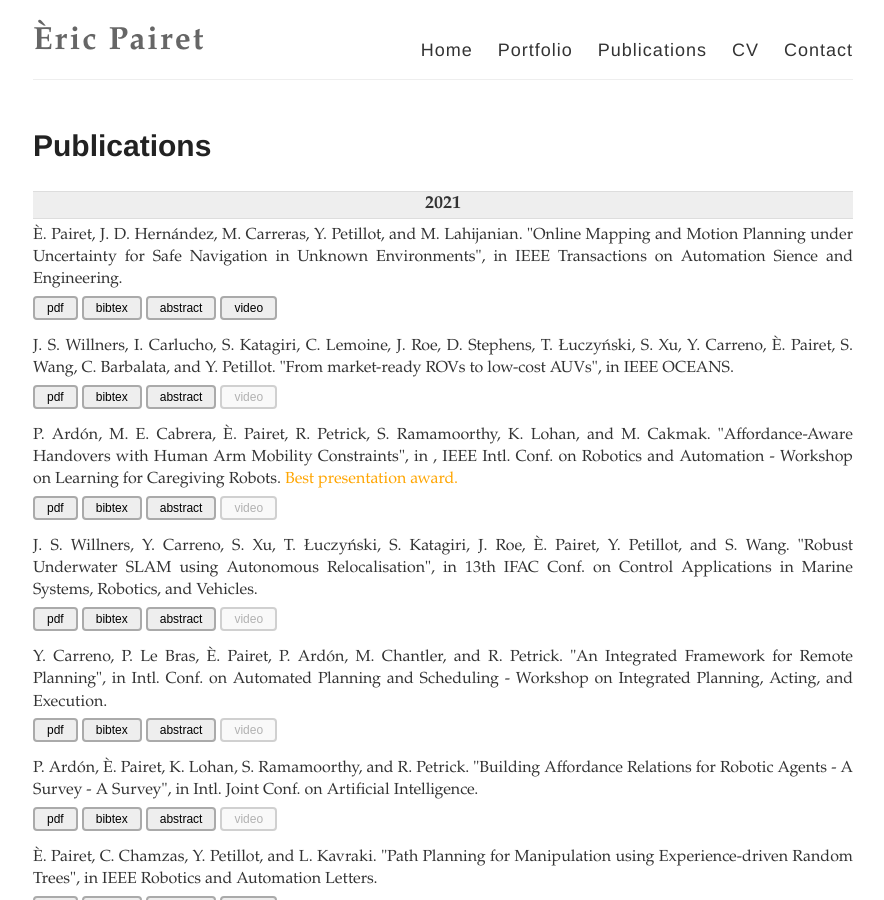
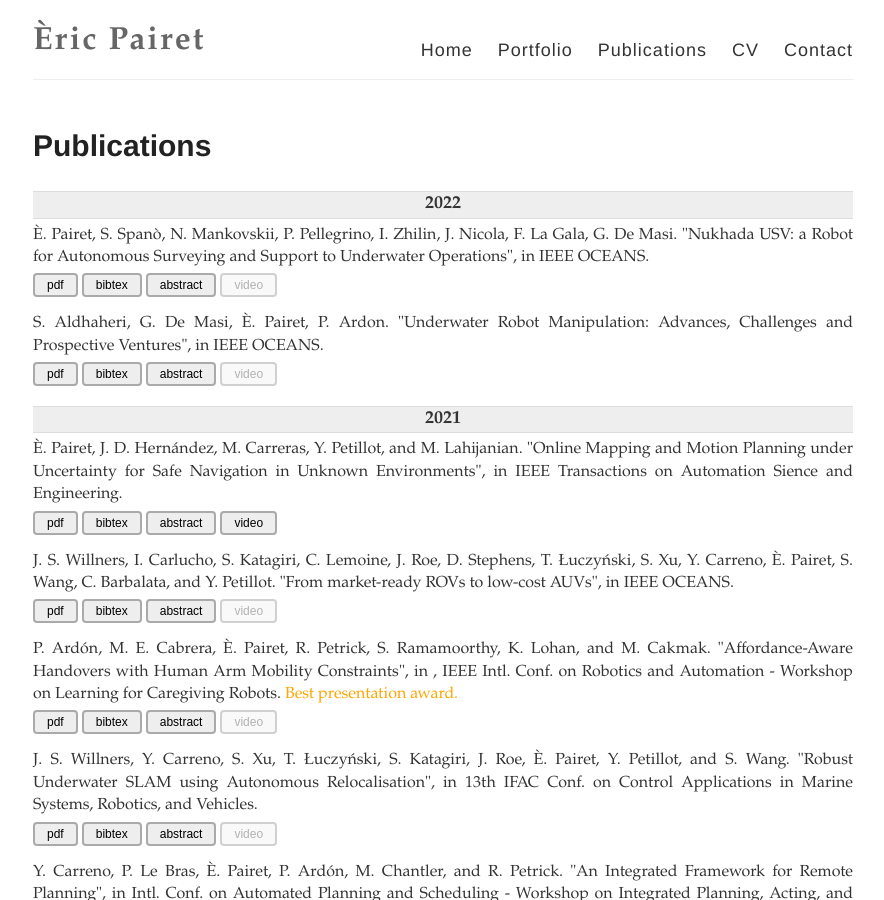
Before and after one commit to ericpairet/ericpairet.github.io, a Jekyll site: the page built from publications.md, in a window 1280 px wide and 900 px high. Shown: the whole window, without its empty margins (197-1081 px from the left). Built offline with Jekyll 4.4.1, drawn with Linux system fonts in a browser that asks for light colours.

Commit message:
update 2022 publications

```diff
--- /dev/null
+++ b/_data/2022.yaml
@@ -0,0 +1,11 @@
+- name: È. Pairet, S. Spanò, N. Mankovskii, P. Pellegrino, I. Zhilin, J. Nicola, F. La Gala, G. De Masi. "Nukhada USV&#58; a Robot for Autonomous Surveying and Support to Underwater Operations", in IEEE OCEANS.
+  pdf: 22pairet2022nukhada.pdf
+  bibtex: 22pairet2022nukhada.txt
+  abstract: 22pairet2022nukhada_abstract.txt
+  youtube:
+
+- name: S. Aldhaheri, G. De Masi, È. Pairet, P. Ardon. "Underwater Robot Manipulation&#58; Advances, Challenges and Prospective Ventures", in IEEE OCEANS.
+  pdf: 22aldhaheri2022underwater.pdf
+  bibtex: 22aldhaheri2022underwater.txt
+  abstract: 22aldhaheri2022underwater_abstract.txt
+  youtube:
--- a/publications.md
+++ b/publications.md
@@ -5,6 +5,11 @@ permalink: /publications/
 ---
 
 <h1>Publications</h1>
+
+<div class="wrapper-header">
+  <font size="4"><b>2022</b></font>
+</div>
+{% include publications.html publications=site.data.2022 %}
 
 <div class="wrapper-header">
   <font size="4"><b>2021</b></font>
--- /dev/null
+++ b/publications/22aldhaheri2022underwater.txt
@@ -0,0 +1,8 @@
+@inproceedings{aldhaheri2022underwater,
+  title={Underwater Robot Manipulation: Advances, Challenges and Prospective Ventures},
+  author={Aldhaheri, Sara and De Masi, Giulia and Pairet, {\`E}ric and Ard{\'o}n, Paola},
+  booktitle={OCEANS 2022-Chennai},
+  pages={},
+  year={2022},
+  organization={IEEE}
+}
--- /dev/null
+++ b/publications/22aldhaheri2022underwater_abstract.txt
@@ -0,0 +1 @@
+Underwater manipulation is one of the most remarkable ongoing research subjects in robotics. intervention autonomous underwater vehicles (I-AUV) not only have to cope with the technical challenges associated with traditional manipulation tasks but do so while currents and waves perturb the stability of the vehicle, and low-light, turbid water conditions impede perceiving the surroundings. Certainly, the dynamic nature and our limited understanding of the marine environment hinder the autonomous performance of underwater robot manipulation. This manuscript provides a discussion on previous research and the limiting factors that impose on the long-envisioned prospects of autonomous underwater manipulation to finally highlight research directions that have the potential to improve the autonomy capabilities of intervention autonomous underwater vehicles.
--- /dev/null
+++ b/publications/22pairet2022nukhada.txt
@@ -0,0 +1,8 @@
+@inproceedings{pairet2022nukhada,
+  title={Nukhada USV: a Robot for Autonomous Surveying and Support to Underwater Operations},
+  author={Pairet, {\`E}ric and Span{\`o}, Simone and Mankovskii, Nikita and Pellegrino, Paolo and Zhilin, Igor and Nicola, Jeremy and La Gala, Francesco and De Masi, Giulia},
+  booktitle={OCEANS 2022-Chennai},
+  pages={},
+  year={2022},
+  organization={IEEE}
+}
--- /dev/null
+++ b/publications/22pairet2022nukhada_abstract.txt
@@ -0,0 +1 @@
+The Technology Innovation Institute in Abu Dhabi, United Arab Emirates, has recently finished the production and testing of a new unmanned surface vehicle (USV), called Nukhada, specifically designed for autonomous survey, inspection, and support to underwater operations. This manuscript describes the main characteristics of the Nukhada USV, as well as some of the trials conducted during the development.
```
Also changed, not shown: 2 other files.
